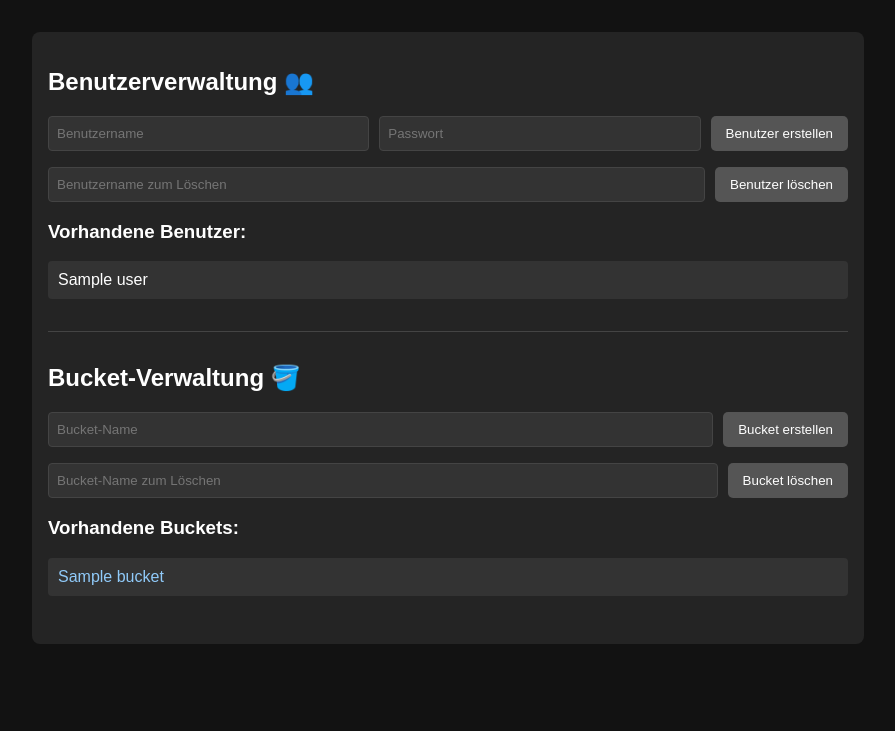
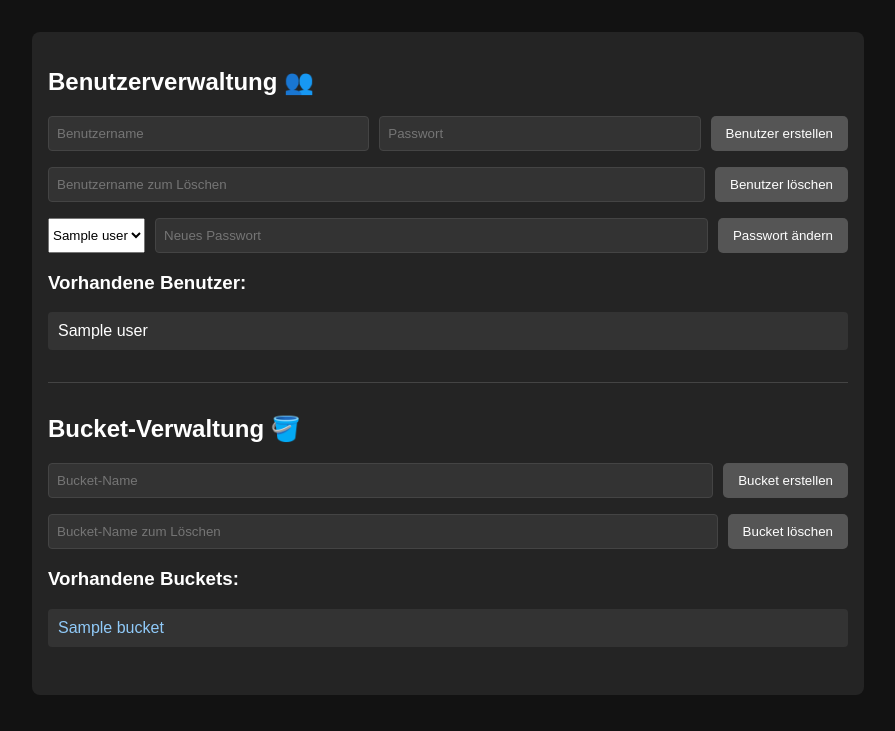
Before and after one commit to wlanboy/minioaccess, a FastAPI app: template templates/index.html in a window 1280 px wide. Shown: the part 69-800 px from the top of the page, without its empty margins (192-1087 px from the left). Run offline with FastAPI, Linux system fonts and the light colour scheme; the template is opened without the code that fills it: most values are stand-ins (such as "Sample title", 1, 10 or a date in 2020); parts of the project's set-up code (start-up, migrations or seed data) failed here and were passed over.

Commit message:
added change pwd frontend

```diff
--- a/templates/index.html
+++ b/templates/index.html
@@ -20,6 +20,16 @@
                 <input type="hidden" name="action" value="delete_user">
                 <input type="text" name="access_key" placeholder="Benutzername zum Löschen">
                 <button type="submit">Benutzer löschen</button>
+            </form>
+            <form method="POST">
+                <input type="hidden" name="action" value="change_password">
+                <select name="access_key">
+                    {% for user in users %}
+                        <option value="{{ user }}">{{ user }}</option>
+                    {% endfor %}
+                </select>
+                <input type="password" name="secret_key" placeholder="Neues Passwort">
+                <button type="submit">Passwort ändern</button>
             </form>
 
             <h3>Vorhandene Benutzer:</h3>
```
